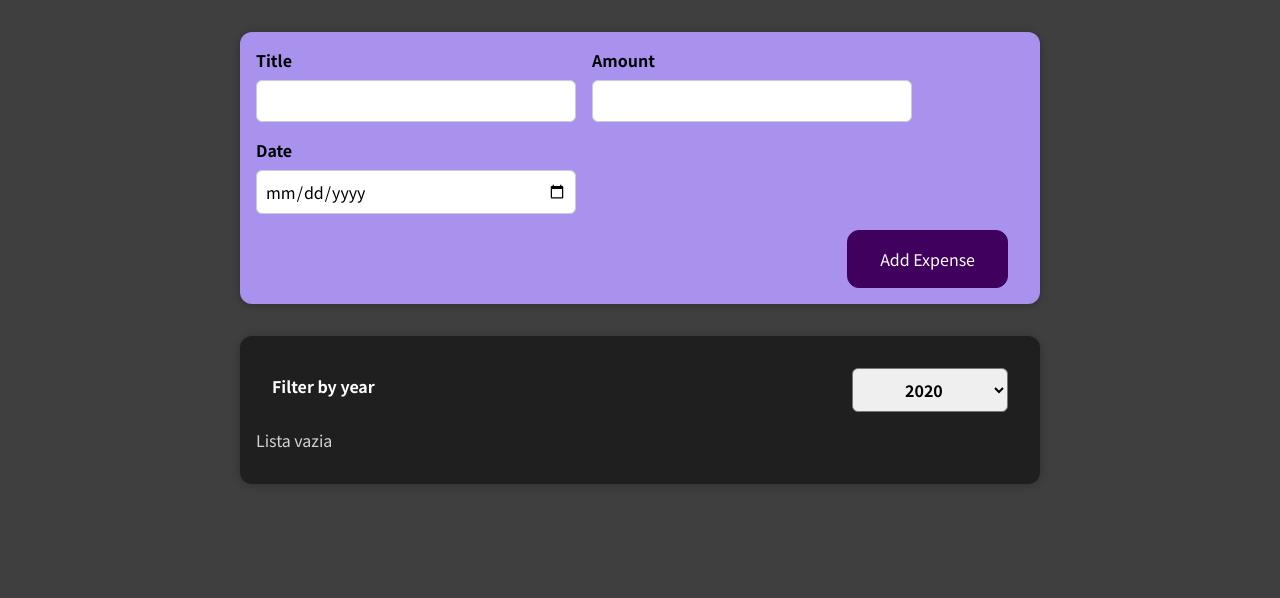
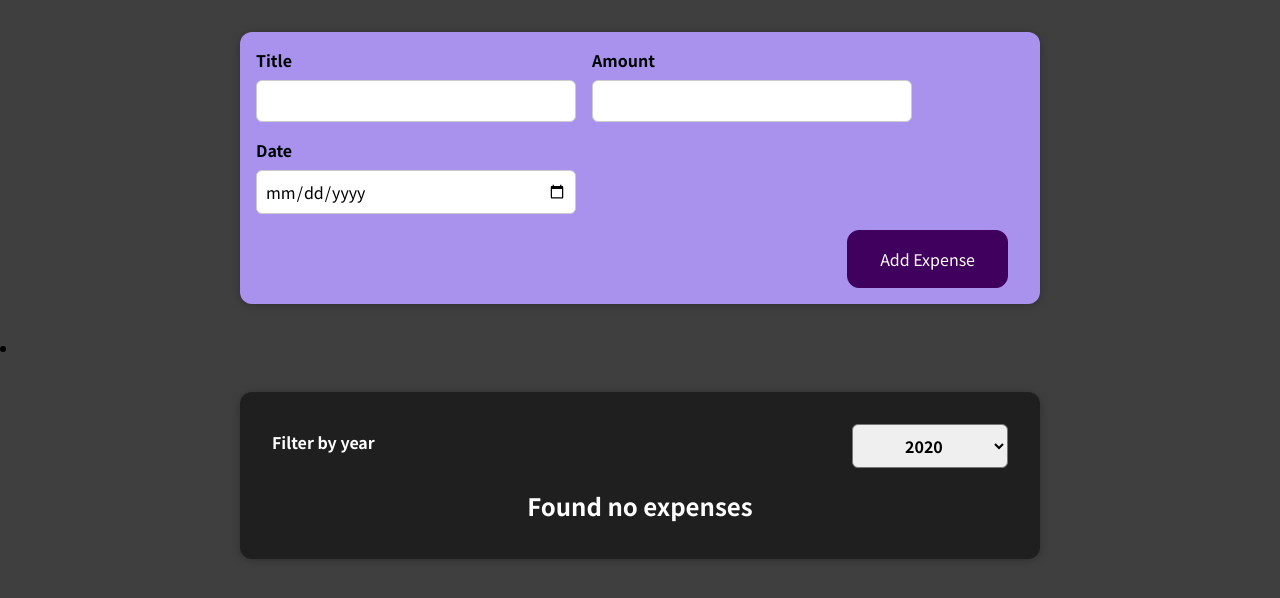
Before and after one commit to lairaalmas/udemy-expense-tracker, a React (Create React App) app: page / in a window 1280 px wide. Shown: the top 598 px of the page. Built offline with nearby package versions, Linux system fonts and the light colour scheme.

Commit message:
isolating list and another form of conditional rendering

```diff
--- a/src/components/Expenses/Expenses/index.js
+++ b/src/components/Expenses/Expenses/index.js
@@ -2,6 +2,7 @@
 import Card from "../../UI/Card";
 import ExpenseItem from "../ExpenseItem";
 import ExpensesFilter from "../ExpensesFilter";
+import ExpensesList from "../ExpensesList";
 import "./Expenses.css";
 
 const Expenses = (props) => {
@@ -15,30 +16,17 @@
     setFilteredYear(selectedYear);
   };
 
-  let expenseContent = <p style={{ color: "lightgray" }}>Lista vazia</p>;
-
-  if (filteredExpenses.length > 0) {
-    expenseContent = filteredExpenses.map((expense) => (
-      <ExpenseItem
-        key={expense.id}
-        title={expense.title}
-        date={expense.date}
-        amount={expense.amount}
-      />
-    ));
-  }
-
   return (
-    <div>
+    <li>
       <Card className="expenses">
         <ExpensesFilter
           expenses={props.expenses}
           selected={filteredYear}
           onChangeFilter={filterChangeHandler}
         />
-        {expenseContent}
+        <ExpensesList expenses={filteredExpenses} />
       </Card>
-    </div>
+    </li>
   );
 };
 
--- /dev/null
+++ b/src/components/Expenses/ExpensesList/ExpensesList.css
@@ -0,0 +1,9 @@
+.expenses-list {
+  list-style: none;
+  padding: 0;
+}
+
+.expenses-list__fallback {
+  color: white;
+  text-align: center;
+}
--- /dev/null
+++ b/src/components/Expenses/ExpensesList/index.js
@@ -0,0 +1,23 @@
+import ExpenseItem from "../ExpenseItem";
+import "./ExpensesList.css";
+
+const ExpensesList = (props) => {
+  if (props.expenses.length === 0) {
+    return <h2 className="expenses-list__fallback">Found no expenses</h2>;
+  }
+
+  return (
+    <ul className="expenses-list">
+      {props.expenses.map((expense) => (
+        <ExpenseItem
+          key={expense.id}
+          title={expense.title}
+          date={expense.date}
+          amount={expense.amount}
+        />
+      ))}
+    </ul>
+  );
+};
+
+export default ExpensesList;
```
